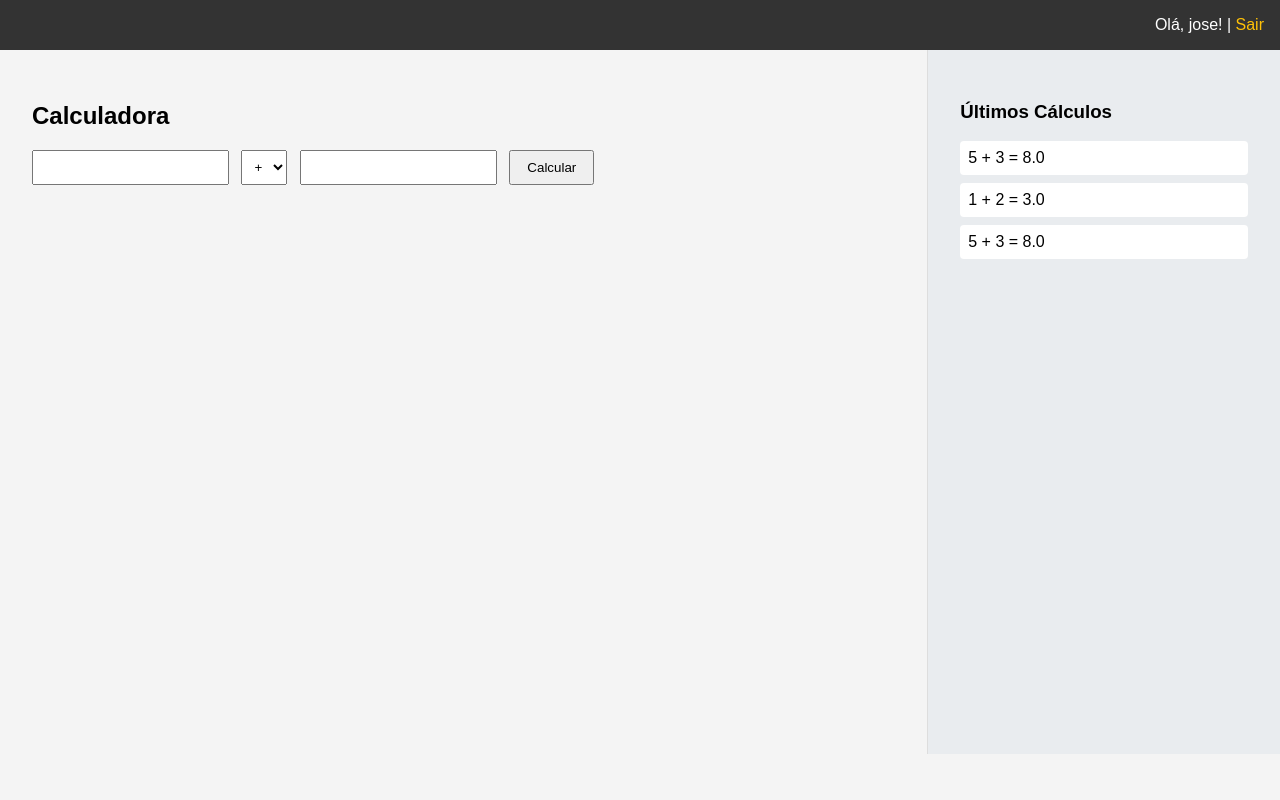
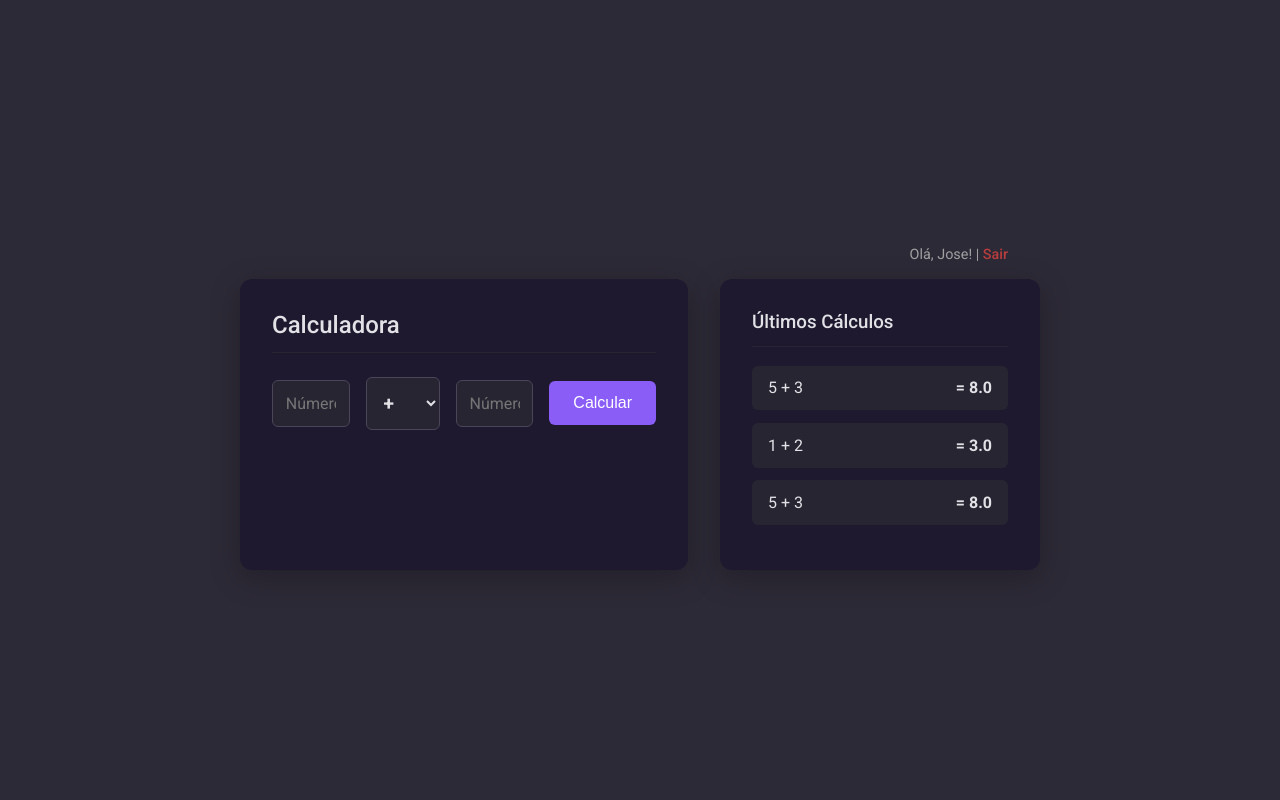
Before and after one commit to zeguil/CALCULATOR-KOGUI, a Django app: page /home/ in a window 1280 px wide. Run offline with Django 5.2, Linux system fonts and the light colour scheme; a user stored in the database is signed in; data comes from the database, SQL or seed files in the repository; both versions use the stored data as it was after the commit.

Commit message:
edit calculator template

```diff
--- a/core/views.py
+++ b/core/views.py
@@ -1,21 +1,26 @@
 from django.shortcuts import render, redirect
 from django.contrib.auth import login, authenticate, logout
 from django.contrib.auth.decorators import login_required
-from django.contrib.auth.forms import UserCreationForm, AuthenticationForm
+from django.contrib.auth.forms import AuthenticationForm
 from .models import Operacao
 import operator
+
+from .forms import CustomUserCreationForm
 
 def registrar_usuario(request):
     """view para registrar um novo usuário."""
     if request.method == 'POST':
-        form = UserCreationForm(request.POST)
+        # Usa o formulário customizado
+        form = CustomUserCreationForm(request.POST)
         if form.is_valid():
             user = form.save()
             login(request, user)
             return redirect('calculadora')
     else:
-        form = UserCreationForm()
+        form = CustomUserCreationForm()
+
     return render(request, 'user/register.html', {'form': form})
+
 
 def login_usuario(request):
     """view para login do usuário."""
--- a/templates/home/index.html
+++ b/templates/home/index.html
@@ -2,23 +2,165 @@
 <html lang="pt-br">
 <head>
     <title>Calculadora</title>
+    <link rel="preconnect" href="https://fonts.googleapis.com">
+    <link rel="preconnect" href="https://fonts.gstatic.com" crossorigin>
+    <link href="https://fonts.googleapis.com/css2?family=Roboto:wght@400;500;700&display=swap" rel="stylesheet">
     <style>
-        body { font-family: sans-serif; margin: 0; background-color: #f4f4f4; }
-        .header { background-color: #333; color: white; padding: 1rem; text-align: right; }
-        .header a { color: #ffc107; text-decoration: none; }
-        .container { display: flex; }
-        .main-content { flex: 3; padding: 2rem; }
-        .sidebar { flex: 1; padding: 2rem; background-color: #e9ecef; border-left: 1px solid #ddd; min-height: 80vh; }
-        .calculator-form input, .calculator-form select { padding: 0.5rem; margin-right: 0.5rem; }
-        .calculator-form button { padding: 0.5rem 1rem; }
-        .resultado { margin-top: 1rem; font-size: 1.5rem; font-weight: bold; }
-        .historico ul { list-style: none; padding: 0; }
-        .historico li { background: #fff; padding: 0.5rem; margin-bottom: 0.5rem; border-radius: 4px; }
+        :root {
+            --bg-color: #2D2A37;
+            --panel-bg: #1E192F;
+            --input-bg: #282532;
+            --text-color: #E1E1E6;
+            --text-secondary: #A0A0A0;
+            --accent-purple: #8A5DF7;
+            --accent-red: #B83D3D;
+        }
+
+        body {
+            font-family: 'Roboto', sans-serif;
+            margin: 0;
+            background-color: var(--bg-color);
+            color: var(--text-color);
+            display: flex;
+            flex-direction: column;
+            align-items: center;
+            justify-content: center;
+            min-height: 100vh;
+        }
+
+        .header {
+            width: 100%;
+            max-width: 800px;
+            box-sizing: border-box;
+            background-color: transparent;
+            color: var(--text-secondary);
+            padding: 1rem 2rem;
+            text-align: right;
+            font-size: 0.9rem;
+        }
+
+        .header a {
+            color: var(--accent-red);
+            text-decoration: none;
+            font-weight: 500;
+        }
+
+        .container {
+            display: flex;
+            gap: 2rem;
+            width: 100%;
+            max-width: 800px;
+        }
+
+        .main-content, .sidebar {
+            background-color: var(--panel-bg);
+            padding: 2rem;
+            border-radius: 12px;
+            box-shadow: 0 8px 30px rgba(0,0,0,0.25);
+        }
+
+        .main-content {
+            flex: 3;
+        }
+
+        .sidebar {
+            flex: 2;
+        }
+
+        h2, h3 {
+            margin-top: 0;
+            border-bottom: 1px solid var(--input-bg);
+            padding-bottom: 0.8rem;
+            font-weight: 500;
+        }
+        .calculator-form {
+            display: flex;
+            align-items: center;
+            gap: 1rem;
+            margin-top: 1.5rem;
+        }
+
+        .calculator-form input, .calculator-form select {
+            font-family: 'Roboto', sans-serif;
+            background-color: var(--input-bg);
+            color: var(--text-color);
+            border: 1px solid #4A4558;
+            border-radius: 6px;
+            padding: 0.8rem;
+            font-size: 1rem;
+            width: 100%;
+        }
+
+        /* Remove as setas padrão do input de número */
+        .calculator-form input[type="number"] {
+            -moz-appearance: textfield;
+        }
+        .calculator-form input::-webkit-outer-spin-button,
+        .calculator-form input::-webkit-inner-spin-button {
+            -webkit-appearance: none;
+            margin: 0;
+        }
+
+        .calculator-form select {
+            font-size: 1.2rem;
+            font-weight: bold;
+        }
+
+        .calculator-form button {
+            background-color: var(--accent-purple);
+            color: white;
+            border: none;
+            padding: 0.8rem 1.5rem;
+            border-radius: 6px;
+            cursor: pointer;
+            font-size: 1rem;
+            font-weight: 500;
+            transition: filter 0.2s;
+        }
+
+        .calculator-form button:hover {
+            filter: brightness(1.2);
+        }
+
+        .resultado {
+            margin-top: 2rem;
+            font-size: 2rem;
+            font-weight: 700;
+            color: var(--text-color);
+            text-align: center;
+            background: var(--input-bg);
+            padding: 1rem;
+            border-radius: 8px;
+        }
+
+        .resultado.erro {
+            color: var(--accent-red);
+            font-size: 1rem;
+            background: #3c2a34;
+        }
+
+        .historico ul {
+            list-style: none;
+            padding: 0;
+            margin: 0;
+            max-height: 50vh;
+            overflow-y: auto;
+        }
+
+        .historico li {
+            background: var(--input-bg);
+            padding: 0.8rem 1rem;
+            margin-bottom: 0.8rem;
+            border-radius: 6px;
+            font-size: 1rem;
+            display: flex;
+            justify-content: space-between;
+        }
     </style>
 </head>
 <body>
     <div class="header">
-        <span>Olá, {{ user.username }}!</span> | <a href="{% url 'logout' %}">Sair</a>
+        <span>Olá, {{ user.username|title }}!</span> | <a href="{% url 'logout' %}">Sair</a>
     </div>
 
     <div class="container">
@@ -26,25 +168,25 @@
             <h2>Calculadora</h2>
             <form class="calculator-form" method="post">
                 {% csrf_token %}
-                <input type="number" name="num1" step="any" required>
+                <input type="number" name="num1" step="any" required placeholder="Número 1">
                 <select name="operador">
                     <option value="+">+</option>
                     <option value="-">-</option>
-                    <option value="*">*</option>
-                    <option value="/">/</option>
+                    <option value="*">×</option>
+                    <option value="/">÷</option>
                 </select>
-                <input type="number" name="num2" step="any" required>
+                <input type="number" name="num2" step="any" required placeholder="Número 2">
                 <button type="submit">Calcular</button>
             </form>
 
             {% if resultado %}
                 <div class="resultado">
-                    Resultado: {{ resultado }}
+                    {{ resultado }}
                 </div>
             {% endif %}
 
             {% if erro %}
-                <div class="resultado" style="color: red;">
+                <div class="resultado erro">
                     {{ erro }}
                 </div>
             {% endif %}
@@ -55,7 +197,10 @@
             <div class="historico">
                 <ul>
                     {% for op in historico %}
-                        <li>{{ op.parametros }} = {{ op.resultado }}</li>
+                        <li>
+                            <span>{{ op.parametros }}</span>
+                            <strong>= {{ op.resultado }}</strong>
+                        </li>
                     {% empty %}
                         <li>Nenhum cálculo realizado ainda.</li>
                     {% endfor %}
```
Also changed, not shown: core/forms.py (added, +15 -0 lines), templates/user/register.html (+37 -139 lines), db.sqlite3.
